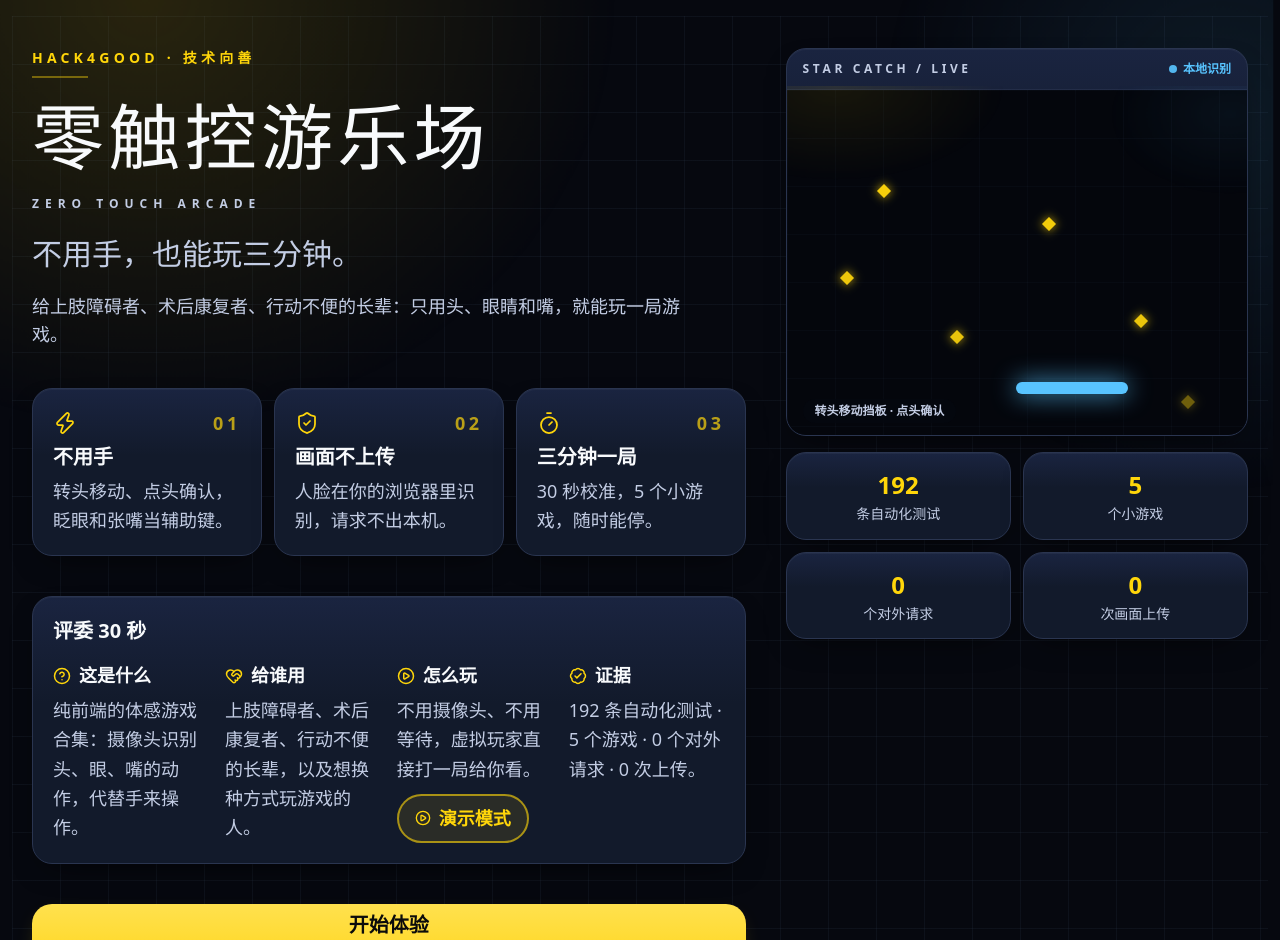
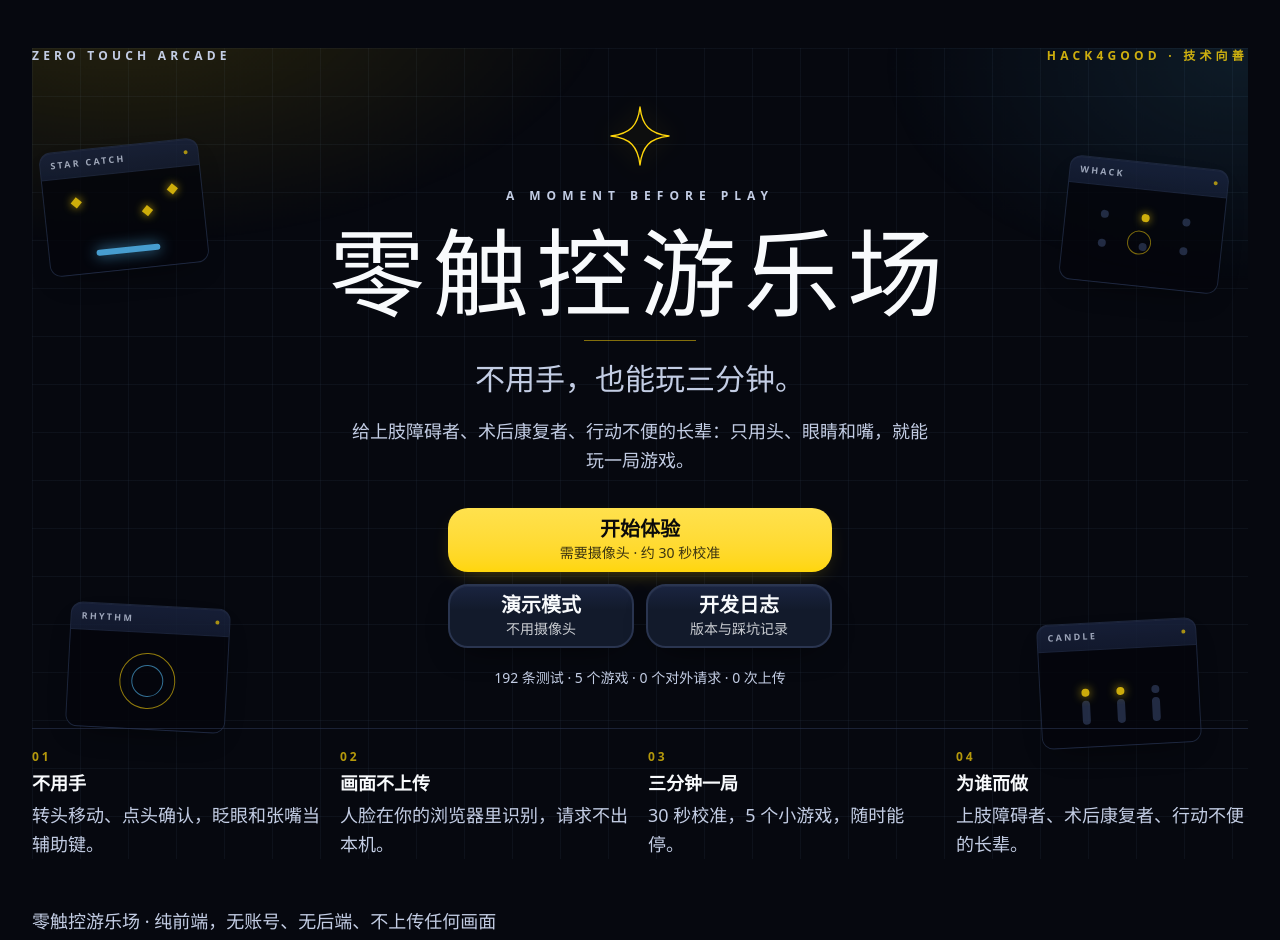
Before and after one commit to 333yi-max/zero-touch-arcade, a React (Vite) app in the folder app/: page / in a window 1280 px wide. Shown: the top 940 px of the page. Built offline with nearby package versions, Linux system fonts and the light colour scheme.

Commit message:
feat: 品牌启动页与中央构图首页

```diff
--- /dev/null
+++ b/app/src/components/BootLoading.tsx
@@ -0,0 +1,20 @@
+import { StarMark } from './StartScreen';
+
+/** 启动页：约 0.9 秒的品牌过场，让首屏有仪式感，不做假进度条。 */
+export default function BootLoading() {
+  return (
+    <div className="fixed inset-0 z-[60] flex flex-col items-center justify-center gap-5 overflow-hidden bg-page">
+      <div
+        aria-hidden="true"
+        className="bg-arcade pointer-events-none absolute -inset-16 -z-10 opacity-80"
+      />
+      <StarMark size={72} />
+      <p className="text-[10px] font-semibold tracking-[0.5em] text-dim">A MOMENT BEFORE PLAY</p>
+      <h1 className="font-display text-4xl leading-none tracking-[0.1em]">零触控游乐场</h1>
+      <div aria-hidden="true" className="h-px w-20 bg-accent/40" />
+      <p role="status" className="text-sm text-dim">
+        正在点亮游乐场…
+      </p>
+    </div>
+  );
+}
--- a/app/src/components/StartScreen.tsx
+++ b/app/src/components/StartScreen.tsx
@@ -1,18 +1,4 @@
 import { useState } from 'react';
-import {
-  BadgeCheck,
-  Hand,
-  HeartHandshake,
-  HelpCircle,
-  Lock,
-  Monitor,
-  PlayCircle,
-  ScrollText,
-  ShieldCheck,
-  Timer,
-  Zap,
-  type LucideIcon,
-} from 'lucide-react';
 import { countExternalResources } from '../game/networkStats';
 import { TEST_COUNT } from '../generated/testCount';
 import { GAMES } from './gameMeta';
@@ -27,22 +13,11 @@ interface StartScreenProps {
   onOpenDevlog: () => void;
 }
 
-const FEATURES: readonly [string, string, string, string][] = [
-  ['01', '不用手', '转头移动、点头确认，眨眼和张嘴当辅助键。', 'zap'],
-  ['02', '画面不上传', '人脸在你的浏览器里识别，请求不出本机。', 'shield-check'],
-  ['03', '三分钟一局', `30 秒校准，${GAMES.length} 个小游戏，随时能停。`, 'timer'],
-];
-
-const FEATURE_ICONS: Record<string, LucideIcon> = {
-  zap: Zap,
-  'shield-check': ShieldCheck,
-  timer: Timer,
-};
-
-const NOTICE_ITEMS: { icon: LucideIcon; text: string }[] = [
-  { icon: Lock, text: '视频只在你的浏览器里处理，不会上传到任何服务器。' },
-  { icon: Monitor, text: '建议使用 Chrome 或 Edge，并在弹出提示时允许使用摄像头。' },
-  { icon: Hand, text: '没有摄像头也没关系，选「演示模式」即可看完整个玩法。' },
+const FEATURES: readonly [string, string, string][] = [
+  ['01', '不用手', '转头移动、点头确认，眨眼和张嘴当辅助键。'],
+  ['02', '画面不上传', '人脸在你的浏览器里识别，请求不出本机。'],
+  ['03', '三分钟一局', `30 秒校准，${GAMES.length} 个小游戏，随时能停。`],
+  ['04', '为谁而做', '上肢障碍者、术后康复者、行动不便的长辈。'],
 ];
 
 export default function StartScreen({
@@ -52,107 +27,34 @@ export default function StartScreen({
   onStartDemo,
   onOpenDevlog,
 }: StartScreenProps) {
-  const [notice, setNotice] = useState('');
   // 对外请求在挂载这一刻实测：任何上传/埋点都会让这个数字变成非 0
   const [externalRequests] = useState(() =>
     countExternalResources(performance.getEntriesByType('resource'), location.origin),
   );
-  const stats: readonly [string, string][] = [
-    [String(TEST_COUNT), '条自动化测试'],
-    [String(GAMES.length), '个小游戏'],
-    [String(externalRequests), '个对外请求'],
-    ['0', '次画面上传'],
-  ];
 
   return (
-    <div className="relative flex flex-col gap-10">
-      <div
-        aria-hidden="true"
-        className="bg-arcade pointer-events-none absolute -inset-x-5 -top-8 -bottom-10 -z-10"
-      />
+    <div className="relative flex min-h-[calc(100dvh-6rem)] flex-col overflow-hidden">
+      <div aria-hidden="true" className="bg-arcade pointer-events-none absolute -inset-12 -z-10" />
+      <FloatingCards />
 
-      <div className="grid gap-10 lg:grid-cols-5 lg:items-start">
-        <div className="flex flex-col gap-10 lg:col-span-3">
-      <header className="animate-fade-in-up flex flex-col gap-5">
-        <div className="flex flex-col gap-2">
-          <p className="text-sm font-bold tracking-[0.3em] text-accent">
-            HACK4GOOD · 技术向善
-          </p>
-          <span aria-hidden="true" className="h-0.5 w-14 bg-accent/40" />
+      <div className="relative flex items-center justify-between text-xs font-semibold tracking-[0.35em] text-dim">
+        <span>ZERO TOUCH ARCADE</span>
+        <span className="text-accent/80">HACK4GOOD · 技术向善</span>
       </div>
-        <h1 className="font-display text-5xl leading-[1.08] tracking-[0.06em] sm:text-7xl">
+
+      <div className="relative mx-auto flex w-full max-w-2xl flex-1 flex-col items-center justify-center gap-5 py-10 text-center">
+        <StarMark />
+        <p className="text-xs font-semibold tracking-[0.5em] text-dim">A MOMENT BEFORE PLAY</p>
+        <h1 className="font-display text-6xl leading-none tracking-[0.08em] sm:text-8xl">
           零触控游乐场
         </h1>
-        <p className="text-xs font-semibold tracking-[0.5em] text-dim">
-          ZERO TOUCH ARCADE
-        </p>
-        <p className="mt-1 text-2xl text-dim sm:text-3xl">不用手，也能玩三分钟。</p>
-        <p className="max-w-prose text-lg text-dim">
+        <div aria-hidden="true" className="h-px w-28 bg-accent/50" />
+        <p className="text-2xl text-dim sm:text-3xl">不用手，也能玩三分钟。</p>
+        <p className="max-w-xl text-lg leading-relaxed text-dim">
           给上肢障碍者、术后康复者、行动不便的长辈：只用头、眼睛和嘴，就能玩一局游戏。
         </p>
-      </header>
 
-      <div className="animate-fade-in-up stagger-2 grid gap-3 sm:grid-cols-3">
-        {FEATURES.map(([no, title, detail, icon]) => {
-          const Icon = FEATURE_ICONS[icon] ?? Zap;
-          return (
-            <div
-              key={no}
-              className="card-surface flex flex-col gap-1.5 rounded-card border border-edge p-5 shadow-card transition duration-200 ease-out-soft hover:border-accent/50 hover:bg-card-hi"
-            >
-              <div className="flex items-center justify-between">
-                <Icon size={24} strokeWidth={1.75} aria-hidden="true" className="text-accent" />
-                <span className="text-lg font-black tracking-[0.2em] text-accent/70">{no}</span>
-              </div>
-              <span className="text-xl font-bold">{title}</span>
-              <span className="text-base leading-relaxed text-dim">{detail}</span>
-            </div>
-          );
-        })}
-      </div>
-
-      <section
-        aria-label="评委三十秒速览"
-        className="animate-fade-in-up stagger-3 card-surface flex flex-col gap-4 rounded-card border border-edge p-5 shadow-card"
-      >
-        <h2 className="text-xl font-bold">评委 30 秒</h2>
-        <div className="grid gap-4 sm:grid-cols-2 lg:grid-cols-4">
-          <JudgeItem
-            icon={HelpCircle}
-            title="这是什么"
-            text="纯前端的体感游戏合集：摄像头识别头、眼、嘴的动作，代替手来操作。"
-          />
-          <JudgeItem
-            icon={HeartHandshake}
-            title="给谁用"
-            text="上肢障碍者、术后康复者、行动不便的长辈，以及想换种方式玩游戏的人。"
-          />
-          <div className="flex flex-col gap-1.5">
-            <p className="flex items-center gap-2 text-base font-bold">
-              <PlayCircle size={18} aria-hidden="true" className="shrink-0 text-accent" />
-              怎么玩
-            </p>
-            <p className="text-base leading-relaxed text-dim">
-              不用摄像头、不用等待，虚拟玩家直接打一局给你看。
-            </p>
-            <button
-              type="button"
-              onClick={onStartDemo}
-              className="mt-1 inline-flex min-h-11 w-fit items-center gap-2 self-start rounded-full border-2 border-accent/60 bg-accent/10 px-4 py-2 text-base font-bold text-accent transition duration-200 ease-out-soft hover:bg-accent/20"
-            >
-              <PlayCircle size={16} aria-hidden="true" />
-              演示模式
-            </button>
-          </div>
-          <JudgeItem
-            icon={BadgeCheck}
-            title="证据"
-            text={`${TEST_COUNT} 条自动化测试 · ${GAMES.length} 个游戏 · ${externalRequests} 个对外请求 · 0 次上传。`}
-          />
-        </div>
-      </section>
-
-      <div className="animate-fade-in-up stagger-4 flex flex-col gap-4">
+        <div className="mt-3 flex w-full max-w-sm flex-col gap-3">
           <Button
             onClick={onStartCamera}
             hint={hasCalibration ? '上次已校准 · 直接进入' : '需要摄像头 · 约 30 秒校准'}
@@ -164,126 +66,111 @@ export default function StartScreen({
               重新校准
             </Button>
           ) : null}
-        <Button variant="secondary" onClick={onStartDemo} hint="不用摄像头，看虚拟玩家怎么玩">
+          <div className="grid grid-cols-2 gap-3">
+            <Button variant="secondary" onClick={onStartDemo} hint="不用摄像头">
               演示模式
             </Button>
-        <Button
-          variant="secondary"
-          onClick={() => setNotice('60 秒介绍视频还在制作中，上线后这里可以直接播放。')}
-          hint="约 60 秒"
-        >
-          看 60 秒视频
-        </Button>
-        <Button
-          variant="secondary"
-          onClick={onOpenDevlog}
-          icon={<ScrollText size={20} />}
-          hint="版本记录、踩过的坑与已知限制"
-        >
+            <Button variant="secondary" onClick={onOpenDevlog} hint="版本与踩坑记录">
               开发日志
             </Button>
           </div>
+        </div>
 
-      <p role="status" aria-live="polite" className="min-h-6 text-lg font-semibold text-accent">
-        {notice}
+        <p className="text-sm text-dim">
+          {TEST_COUNT} 条测试 · {GAMES.length} 个游戏 · {externalRequests} 个对外请求 · 0 次上传
         </p>
       </div>
 
-        <aside className="flex flex-col gap-4 lg:col-span-2 lg:sticky lg:top-8">
-          <PreviewCard />
-          <div className="grid grid-cols-2 gap-3">
-            {stats.map(([value, label]) => (
-              <div
-                key={label}
-                className="card-surface rounded-card border border-edge px-2 py-4 text-center shadow-card"
-              >
-                <p className="text-2xl font-black tabular-nums text-accent">{value}</p>
-                <p className="mt-1 text-sm leading-tight text-dim">{label}</p>
+      <div className="relative grid gap-4 border-t border-edge/60 pt-5 sm:grid-cols-2 lg:grid-cols-4">
+        {FEATURES.map(([no, title, detail]) => (
+          <div key={no} className="flex flex-col gap-1">
+            <span className="text-xs font-black tracking-[0.25em] text-accent/70">{no}</span>
+            <span className="text-lg font-bold">{title}</span>
+            <span className="text-base leading-relaxed text-dim">{detail}</span>
           </div>
         ))}
       </div>
-        </aside>
-      </div>
-
-      <section
-        aria-label="使用前请知道"
-        className="card-surface flex flex-col gap-3 rounded-card border border-edge p-5 text-lg shadow-card"
-      >
-        <h2 className="text-xl font-bold">使用前请知道</h2>
-        {NOTICE_ITEMS.map(({ icon: Icon, text }) => (
-          <p key={text} className="flex gap-2.5 text-dim">
-            <Icon size={20} aria-hidden="true" className="mt-1 shrink-0 text-ring" />
-            <span>{text}</span>
-          </p>
-        ))}
-      </section>
     </div>
   );
 }
 
-function JudgeItem({
-  icon: Icon,
-  title,
-  text,
-}: {
-  icon: LucideIcon;
-  title: string;
-  text: string;
-}) {
+/** 四角星线框：加载页与首页共用的品牌符号。 */
+export function StarMark({ size = 64 }: { size?: number }) {
   return (
-    <div className="flex flex-col gap-1.5">
-      <p className="flex items-center gap-2 text-base font-bold">
-        <Icon size={18} aria-hidden="true" className="shrink-0 text-accent" />
-        {title}
-      </p>
-      <p className="text-base leading-relaxed text-dim">{text}</p>
+    <svg
+      width={size}
+      height={size}
+      viewBox="0 0 64 64"
+      aria-hidden="true"
+      className="text-accent drop-shadow-[0_0_12px_rgba(255,214,10,0.35)]"
+    >
+      <path
+        d="M32 3 C34.2 22 42 29.8 61 32 C42 34.2 34.2 42 32 61 C29.8 42 22 34.2 3 32 C22 29.8 29.8 22 32 3 Z"
+        fill="none"
+        stroke="currentColor"
+        strokeWidth="1.4"
+        strokeLinejoin="round"
+      />
+    </svg>
+  );
+}
+
+/** 首页两侧漂浮的游戏卡：装饰，不参与交互。 */
+function FloatingCards() {
+  return (
+    <div aria-hidden="true" className="pointer-events-none absolute inset-0 hidden lg:block">
+      <FloatCard className="left-[1%] top-[12%] -rotate-6" label="STAR CATCH">
+        <span className="absolute left-[18%] top-[22%] h-2 w-2 rotate-45 bg-accent shadow-[0_0_8px_rgba(255,214,10,0.9)]" />
+        <span className="absolute left-[62%] top-[38%] h-2 w-2 rotate-45 bg-accent shadow-[0_0_8px_rgba(255,214,10,0.9)]" />
+        <span className="absolute right-[16%] top-[18%] h-2 w-2 rotate-45 bg-accent shadow-[0_0_8px_rgba(255,214,10,0.9)]" />
+        <span className="absolute bottom-[16%] left-1/2 h-1.5 w-16 -translate-x-1/2 rounded-full bg-ring shadow-[0_0_14px_rgba(88,196,255,0.9)]" />
+      </FloatCard>
+
+      <FloatCard className="left-[3%] bottom-[16%] rotate-3" label="RHYTHM">
+        <span className="absolute left-1/2 top-1/2 h-14 w-14 -translate-x-1/2 -translate-y-1/2 rounded-full border border-accent/70" />
+        <span className="absolute left-1/2 top-1/2 h-8 w-8 -translate-x-1/2 -translate-y-1/2 rounded-full border border-ring/70" />
+      </FloatCard>
+
+      <FloatCard className="right-[2%] top-[14%] rotate-6" label="WHACK">
+        <span className="absolute left-[22%] top-[26%] h-2 w-2 rounded-full bg-edge" />
+        <span className="absolute left-[48%] top-[26%] h-2 w-2 rounded-full bg-accent shadow-[0_0_8px_rgba(255,214,10,0.9)]" />
+        <span className="absolute left-[74%] top-[26%] h-2 w-2 rounded-full bg-edge" />
+        <span className="absolute left-[22%] top-[56%] h-2 w-2 rounded-full bg-edge" />
+        <span className="absolute left-[48%] top-[56%] h-2 w-2 rounded-full bg-edge" />
+        <span className="absolute left-[74%] top-[56%] h-2 w-2 rounded-full bg-edge" />
+        <span className="absolute left-[48%] top-[56%] h-6 w-6 -translate-x-1/2 -translate-y-1/2 rounded-full border border-accent/60" />
+      </FloatCard>
+
+      <FloatCard className="right-[4%] bottom-[14%] -rotate-3" label="CANDLE">
+        <span className="absolute bottom-[22%] left-[26%] h-6 w-2 rounded-sm bg-edge" />
+        <span className="absolute bottom-[22%] left-[48%] h-6 w-2 rounded-sm bg-edge" />
+        <span className="absolute bottom-[22%] left-[70%] h-6 w-2 rounded-sm bg-edge" />
+        <span className="absolute bottom-[52%] left-[26%] h-2 w-2 rounded-full bg-accent shadow-[0_0_10px_rgba(255,214,10,0.9)]" />
+        <span className="absolute bottom-[52%] left-[48%] h-2 w-2 rounded-full bg-accent shadow-[0_0_10px_rgba(255,214,10,0.9)]" />
+        <span className="absolute bottom-[52%] left-[70%] h-2 w-2 rounded-full bg-edge" />
+      </FloatCard>
     </div>
   );
 }
 
-/** 首页右侧的静态玩法示意：不加载摄像头也能一眼看懂怎么玩。 */
-function PreviewCard() {
-  /** [left%, 静态 top%, 时长 s, 延迟 s]；静态位置是 reduced-motion 下的兜底。 */
-  const stars: readonly [number, number, number, number][] = [
-    [20, 22, 5.2, -1.2],
-    [56, 16, 6.4, -3.4],
-    [76, 40, 4.6, -2.1],
-    [36, 54, 5.8, -4.4],
-    [86, 66, 6.8, -0.6],
-    [12, 72, 5.4, -2.8],
-  ];
+function FloatCard({
+  className,
+  label,
+  children,
+}: {
+  className: string;
+  label: string;
+  children: React.ReactNode;
+}) {
   return (
-    <figure className="card-surface overflow-hidden rounded-card border border-edge shadow-card">
-      <div className="flex items-center justify-between border-b border-edge/60 px-4 py-3">
-        <span className="text-xs font-bold tracking-[0.3em] text-dim">STAR CATCH / LIVE</span>
-        <span className="flex items-center gap-1.5 text-xs font-bold text-ring">
-          <span className="h-2 w-2 animate-pulse rounded-full bg-ring" />
-          本地识别
-        </span>
+    <div
+      className={`card-surface absolute w-40 overflow-hidden rounded-xl border border-edge/70 opacity-80 shadow-card ${className}`}
+    >
+      <div className="flex items-center justify-between border-b border-edge/50 px-2.5 py-1.5">
+        <span className="text-[9px] font-bold tracking-[0.25em] text-dim">{label}</span>
+        <span className="h-1 w-1 rounded-full bg-accent/80" />
       </div>
-      <div className="relative aspect-[4/3] w-full bg-[#04060c]">
-        <div aria-hidden="true" className="bg-arcade pointer-events-none absolute inset-0 opacity-60" />
-        {stars.map(([left, top, dur, delay]) => (
-          <span
-            key={`${left}-${top}`}
-            aria-hidden="true"
-            className="animate-fall-star absolute h-2.5 w-2.5 rotate-45 bg-accent shadow-[0_0_10px_rgba(255,214,10,0.8)]"
-            style={{
-              left: `${left}%`,
-              top: `${top}%`,
-              animationDuration: `${dur}s`,
-              animationDelay: `${delay}s`,
-            }}
-          />
-        ))}
-        <div
-          aria-hidden="true"
-          className="absolute bottom-[12%] left-[62%] h-3 w-28 -translate-x-1/2 rounded-full bg-ring shadow-[0_0_24px_rgba(88,196,255,0.9)]"
-        />
-        <span className="absolute bottom-3 left-4 rounded-full bg-page/80 px-3 py-1 text-xs font-semibold text-dim">
-          转头移动挡板 · 点头确认
-        </span>
+      <div className="relative h-24 bg-[#04060c]">{children}</div>
     </div>
-    </figure>
   );
 }
```
Also changed, not shown: app/src/App.tsx (+10 -1 lines), 3 other files (tests, documents, lock files or other folders). Lines whose indentation alone changed are shown as unchanged.
